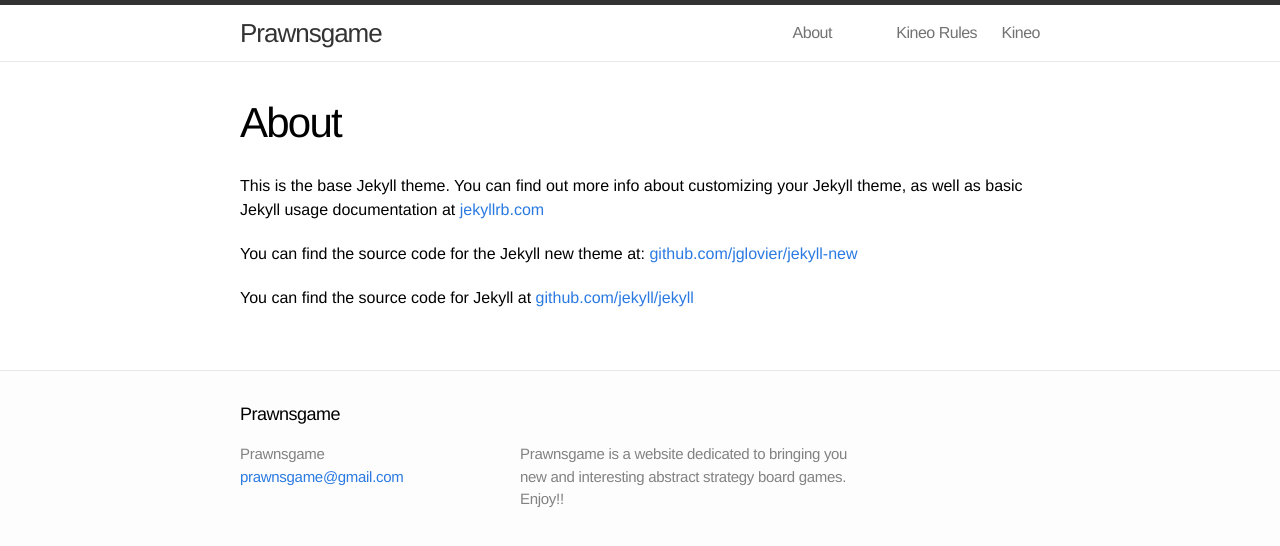
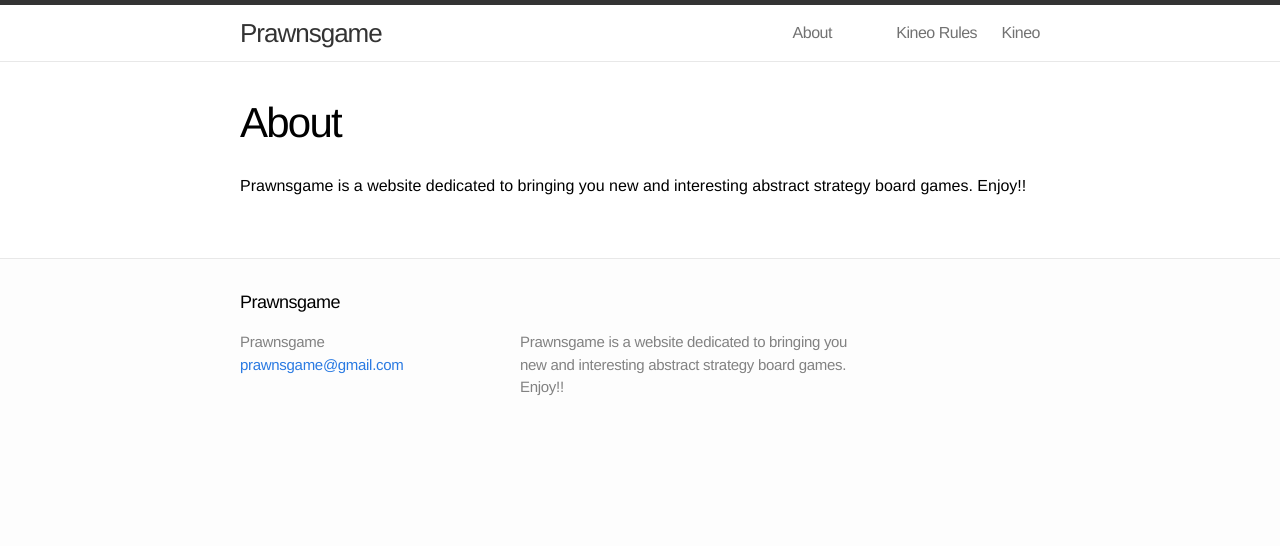
Before and after one commit to prawnsgamers/prawnsgamers.github.io, a Jekyll site: the page built from about.md, in a window 1280 px wide. Shown: the top 546 px of the page. Built offline with Jekyll 4.4.1, drawn with Linux system fonts in a browser that asks for light colours.

Commit message:
Updated about.md

```diff
--- a/about.md
+++ b/about.md
@@ -2,10 +2,13 @@
 layout: page
 title: About
 permalink: /about/
+published: true
 ---
 
-This is the base Jekyll theme. You can find out more info about customizing your Jekyll theme, as well as basic Jekyll usage documentation at [jekyllrb.com](http://jekyllrb.com/)
+Prawnsgame is a website dedicated to bringing you new and interesting abstract strategy board games. Enjoy!!
+
+<!-- This is the base Jekyll theme. You can find out more info about customizing your Jekyll theme, as well as basic Jekyll usage documentation at [jekyllrb.com](http://jekyllrb.com/)
 
 You can find the source code for the Jekyll new theme at: [github.com/jglovier/jekyll-new](https://github.com/jglovier/jekyll-new)
 
-You can find the source code for Jekyll at [github.com/jekyll/jekyll](https://github.com/jekyll/jekyll)
+You can find the source code for Jekyll at [github.com/jekyll/jekyll](https://github.com/jekyll/jekyll) -->
```
